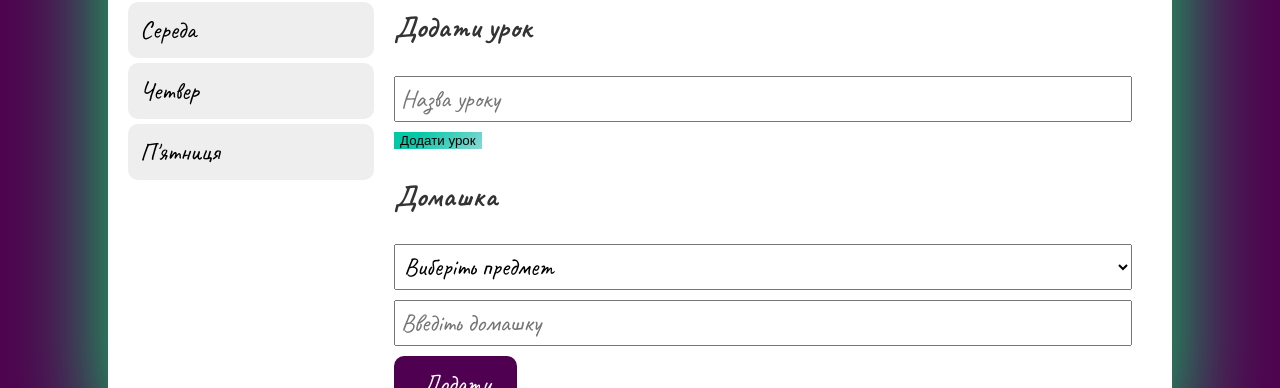
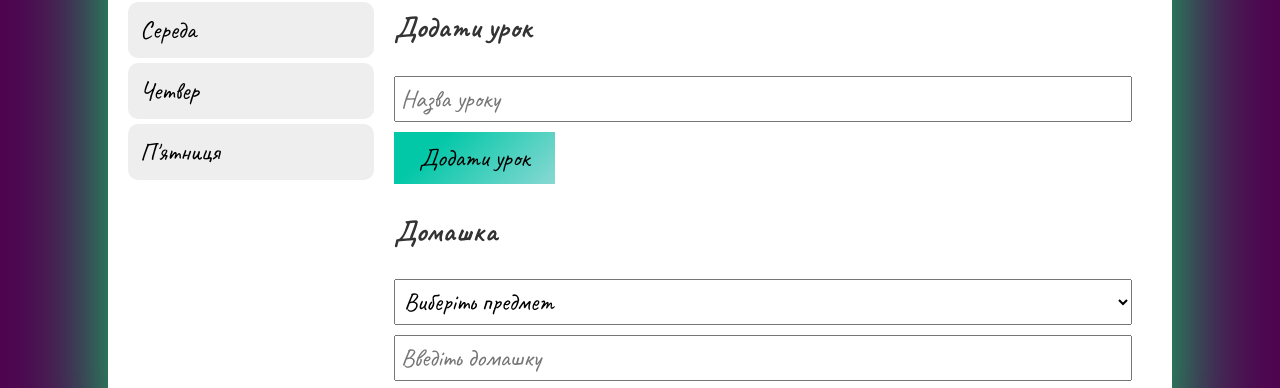
Before and after one commit to Kipocrat1/Den1, a plain HTML site: page index.html in a window 1280 px wide. Shown: the part 392-780 px from the top of the page. Drawn offline with Linux system fonts and the light colour scheme.

Commit message:
Update style.css

```diff
--- a/style.css
+++ b/style.css
@@ -132,9 +132,12 @@ footer {
 /* 13 */
 .add-class-button {
   background-color: #89d8d3;
-background-image: linear-gradient(315deg, #89d8d3 0%, #03c8a8 74%);
+  background-image: linear-gradient(315deg, #89d8d3 0%, #03c8a8 74%);
   border: none;
   z-index: 1;
+  font-family: "Caveat", cursive;
+  font-size: 25px;
+  padding: 10px 25px;
 }
 .add-class-button:after {
   position: absolute;
```
